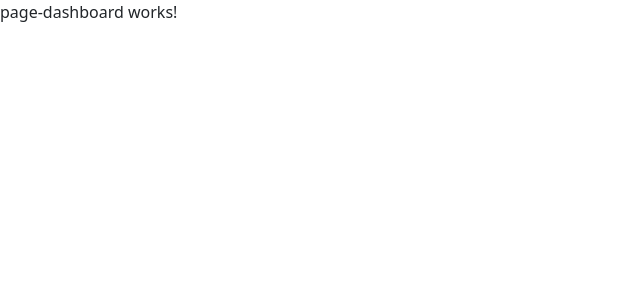
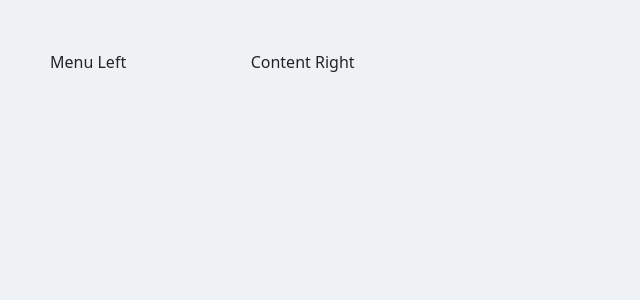
Before and after one commit to beinjamin/Gestion_Stock_Angular, an Angular app: page / in a window 1280 px wide. Shown: the top 300 px of the page, without its empty margins (0-640 px from the left). Built offline with nearby package versions, Linux system fonts and the light colour scheme.

Commit message:
Gestion du routing

```diff
--- a/src/app/page-dashboard/page-dashboard.component.html
+++ b/src/app/page-dashboard/page-dashboard.component.html
@@ -1 +1,14 @@
-<p>page-dashboard works!</p>
+<div class="main-container">
+  <div class="row">
+    <div class="col col-md-2">
+      Menu Left
+    </div>
+    <div class="col col-md-10">
+      Content Right
+    </div>
+
+  </div>
+</div>
+
+
+<router-outlet></router-outlet>
--- a/src/app/page-dashboard/page-dashboard.component.scss
+++ b/src/app/page-dashboard/page-dashboard.component.scss
@@ -0,0 +1,3 @@
+.main-container{
+  margin: 50px;
+}
--- a/src/styles.scss
+++ b/src/styles.scss
@@ -1 +1,4 @@
 /* You can add global styles to this file, and also import other style files */
+body {
+  background-color: #eff2f5;
+}
```
